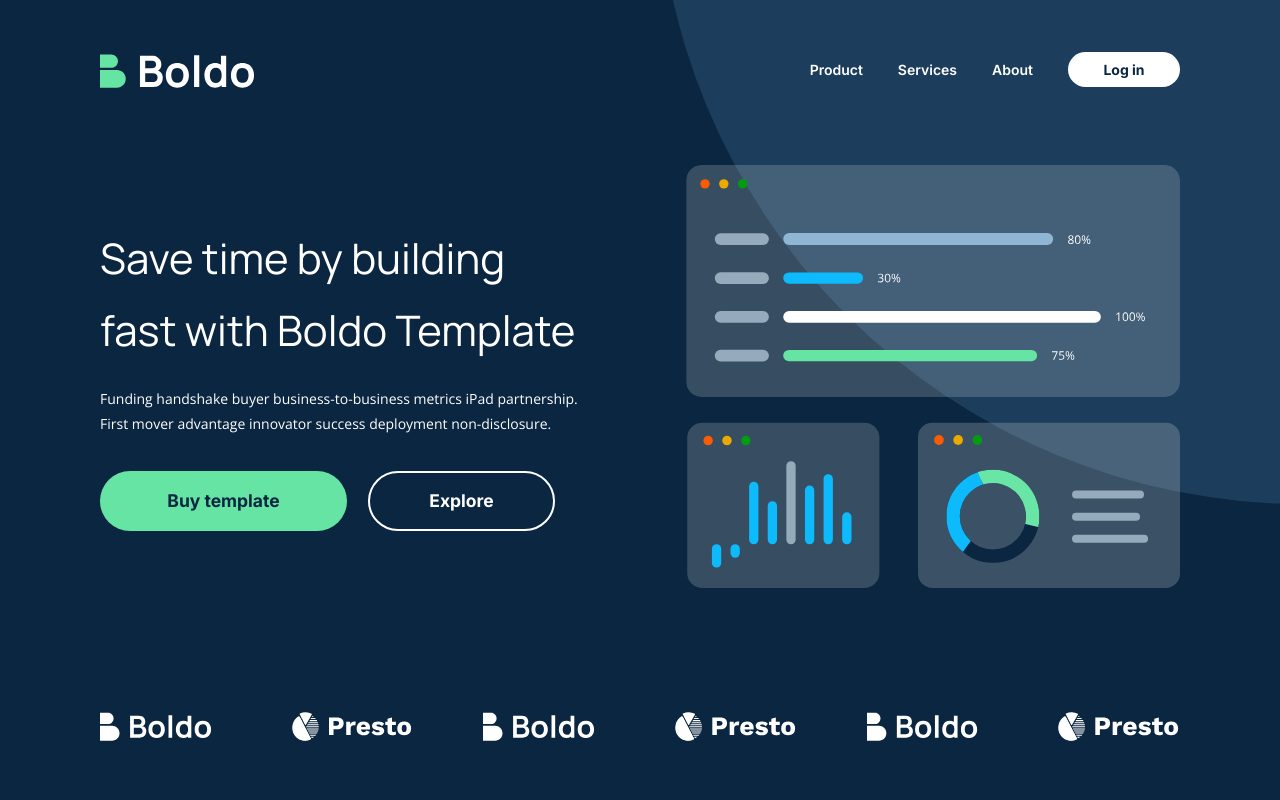
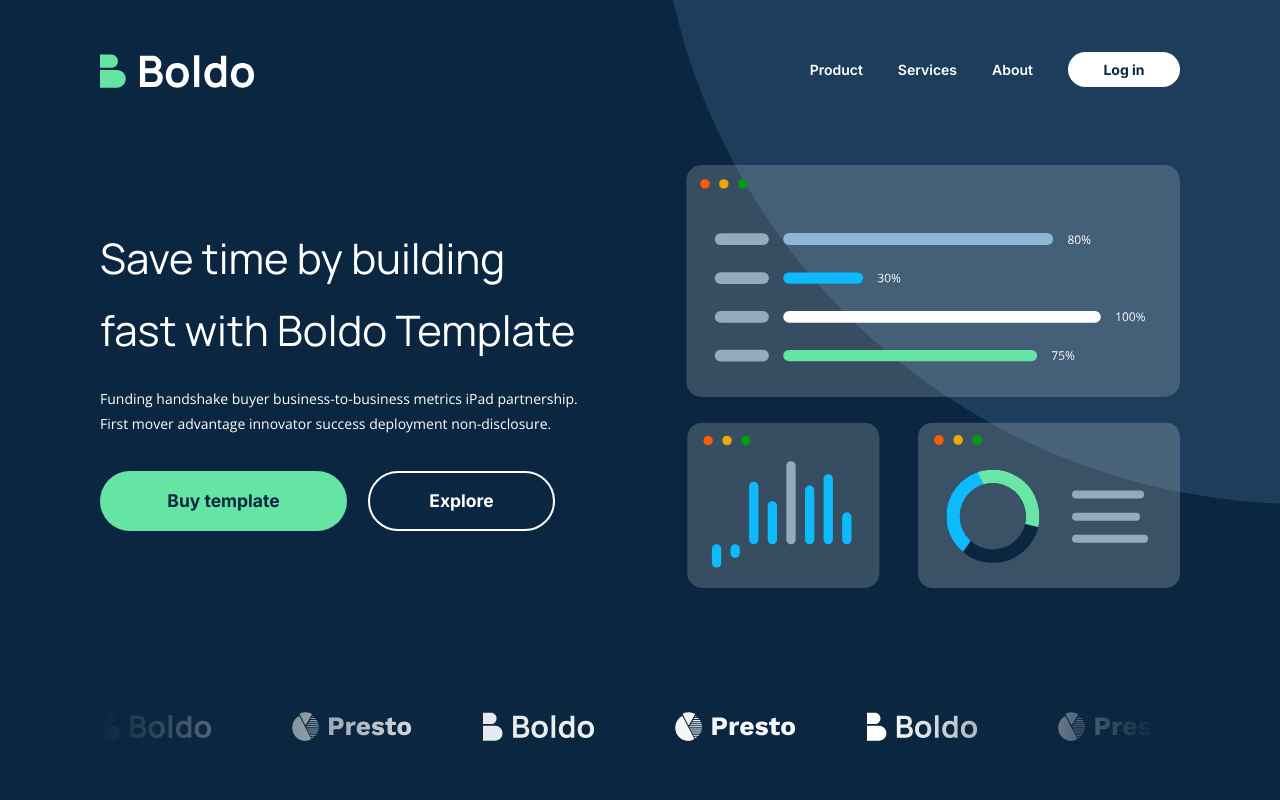
Before and after one commit to layrayson/tonic-fe-design-test, a Next.js app: page / in a window 1280 px wide. Shown: the top 800 px of the page. Built offline with nearby package versions, Linux system fonts and the light colour scheme.

Commit message:
FEAT: add fade gradient

```diff
--- a/src/components/home/HeroSection.tsx
+++ b/src/components/home/HeroSection.tsx
@@ -38,7 +38,8 @@ const HeroSection = () => {
           </div>
         </div>
 
-        <div className="grid grid-cols-6 gap-x-20">
+        <div className="grid grid-cols-6 gap-x-20 relative">
+          <div className="absolute w-full h-full bg-fade-gradient"></div>
           <div className="w-full">
             <Image
               src={"/assets/images/boldo_logo_white.svg"}
--- a/tailwind.config.ts
+++ b/tailwind.config.ts
@@ -63,6 +63,8 @@ const config: Config = {
       backgroundImage: {
         "hero-arc": "url('/assets/images/hero_bg_arc.svg')",
         "start-now-arc": "url('/assets/images/start_now_bg_arc.svg')",
+        "fade-gradient":
+          "linear-gradient(90deg, #0A2640 0%, rgba(10, 38, 64, 0.11) 31.6%, rgba(10, 38, 64, 0.00) 72.89%, #0A2640 97.87%)",
       },
       boxShadow: {
         mini: "0px 4px 32px 0px rgba(0, 0, 0, 0.08)",
```
